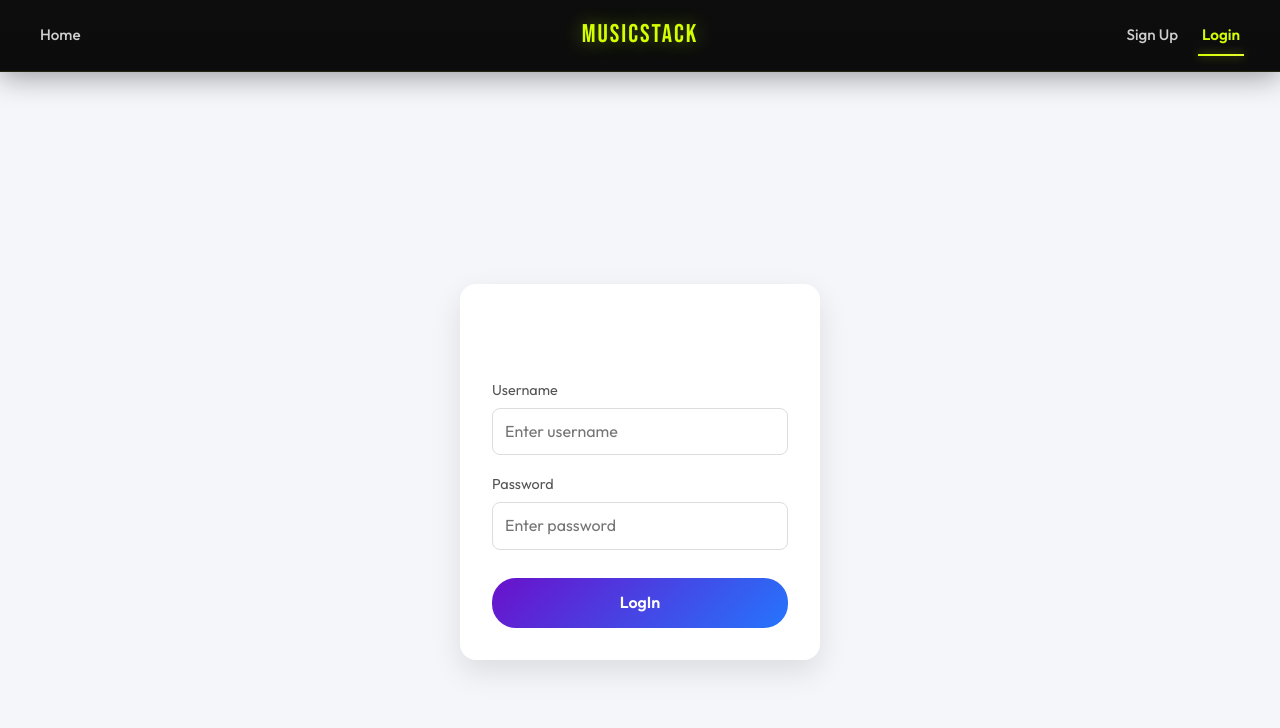
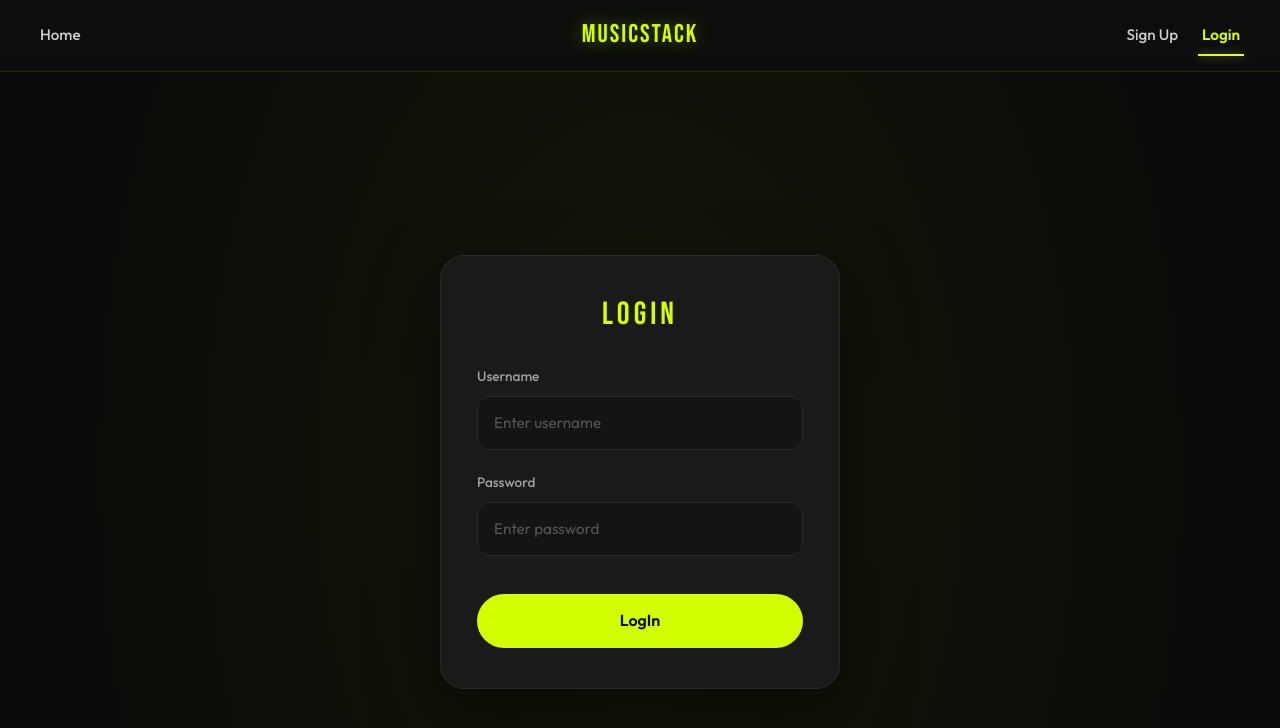
Before and after one commit to SSAFY-14th-TEAM5/MusicStack, a Vue app in the folder Frontend/musicstack-project/: page /login in a window 1280 px wide. Shown: the top 728 px of the page. Built offline with nearby package versions, Linux system fonts and the light colour scheme.

Commit message:
Merge branch 'main' of https://github.com/SSAFY-14th-TEAM5/MusicStack into minsu

```diff
--- a/Frontend/musicstack-project/src/views/LogInView.vue
+++ b/Frontend/musicstack-project/src/views/LogInView.vue
@@ -66,83 +66,131 @@
 <style scoped>
 .login-wrapper {
   min-height: 100vh;
-  background-color: #f5f6fa;
+  background: #0a0a0a;
   display: flex;
   justify-content: center;
   align-items: center;
+  position: relative;
+  overflow: hidden;
+}
+
+/* 배경 그라디언트 효과 */
+.login-wrapper::before {
+  content: '';
+  position: absolute;
+  top: -50%;
+  left: -50%;
+  width: 200%;
+  height: 200%;
+  background: radial-gradient(ellipse at center, rgba(212, 255, 0, 0.05) 0%, transparent 50%);
+  animation: rotate-bg 20s linear infinite;
+}
+
+@keyframes rotate-bg {
+  from { transform: rotate(0deg); }
+  to { transform: rotate(360deg); }
 }
 
 .login-card {
-  width: 360px;
-  background: white;
-  padding: 32px;
-  border-radius: 16px;
-  box-shadow: 0 12px 30px rgba(0,0,0,0.1);
+  width: 400px;
+  background: #1a1a1a;
+  border: 1px solid #2a2a2a;
+  padding: 40px 36px;
+  border-radius: 24px;
+  box-shadow: 0 24px 64px rgba(0, 0, 0, 0.5);
+  position: relative;
+  z-index: 1;
 }
 
 .login-title {
   text-align: center;
-  font-weight: 700;
-  margin-bottom: 24px;
+  font-family: 'Bebas Neue', sans-serif;
+  font-weight: 400;
+  font-size: 2rem;
+  letter-spacing: 4px;
+  margin-bottom: 32px;
+  color: #D4FF00;
 }
 
 .form-group {
-  margin-bottom: 18px;
+  margin-bottom: 22px;
 }
 
 .form-group label {
   display: block;
-  font-size: 0.9rem;
-  margin-bottom: 6px;
-  color: #555;
+  font-size: 0.85rem;
+  font-weight: 500;
+  margin-bottom: 8px;
+  color: #a0a0a0;
 }
 
 .form-group input {
   width: 100%;
-  padding: 10px 12px;
-  border-radius: 8px;
-  border: 1px solid #ddd;
+  padding: 14px 16px;
+  border-radius: 12px;
+  border: 1px solid #2a2a2a;
+  background: #141414;
+  color: #ffffff;
+  font-size: 0.95rem;
   outline: none;
-  transition: border-color 0.2s ease, box-shadow 0.2s ease;
+  transition: all 0.25s ease;
+}
+
+.form-group input::placeholder {
+  color: #555555;
 }
 
 .form-group input:focus {
-  border-color: #2575fc;
-  box-shadow: 0 0 0 2px rgba(37,117,252,0.15);
+  border-color: #D4FF00;
+  box-shadow: 0 0 0 3px rgba(212, 255, 0, 0.15);
 }
 
 .login-btn {
   width: 100%;
-  margin-top: 10px;
-  padding: 12px;
+  margin-top: 16px;
+  padding: 14px;
   border: none;
-  border-radius: 24px;
-  background: linear-gradient(135deg, #6a11cb, #2575fc);
-  color: white;
+  border-radius: 30px;
+  background: #D4FF00;
+  color: #0a0a0a;
   font-weight: 600;
+  font-size: 1rem;
   cursor: pointer;
-  transition: transform 0.2s ease, box-shadow 0.2s ease;
+  transition: all 0.25s ease;
 }
 
 .login-btn:hover {
-  transform: translateY(-2px);
-  box-shadow: 0 6px 16px rgba(0,0,0,0.2);
+  background: #E6FF33;
+  transform: translateY(-3px);
+  box-shadow: 0 12px 32px rgba(212, 255, 0, 0.3);
+}
+
+/* 에러 메시지 */
+.error-box {
+  margin-top: 16px;
+  padding: 12px 16px;
+  background: rgba(255, 71, 87, 0.1);
+  border: 1px solid rgba(255, 71, 87, 0.3);
+  border-radius: 10px;
+  color: #ff4757;
+  font-size: 0.85rem;
+  text-align: center;
 }
 
 /* 에러 메시지 fade */
 .error-fade-enter-active,
 .error-fade-leave-active {
-  transition: opacity 0.25s ease, transform 0.25s ease;
+  transition: opacity 0.3s ease, transform 0.3s ease;
 }
 
 .error-fade-enter-from {
   opacity: 0;
-  transform: translateY(-6px);
+  transform: translateY(-8px);
 }
 
 .error-fade-leave-to {
   opacity: 0;
-  transform: translateY(-6px);
+  transform: translateY(-8px);
 }
 
 </style>
```
